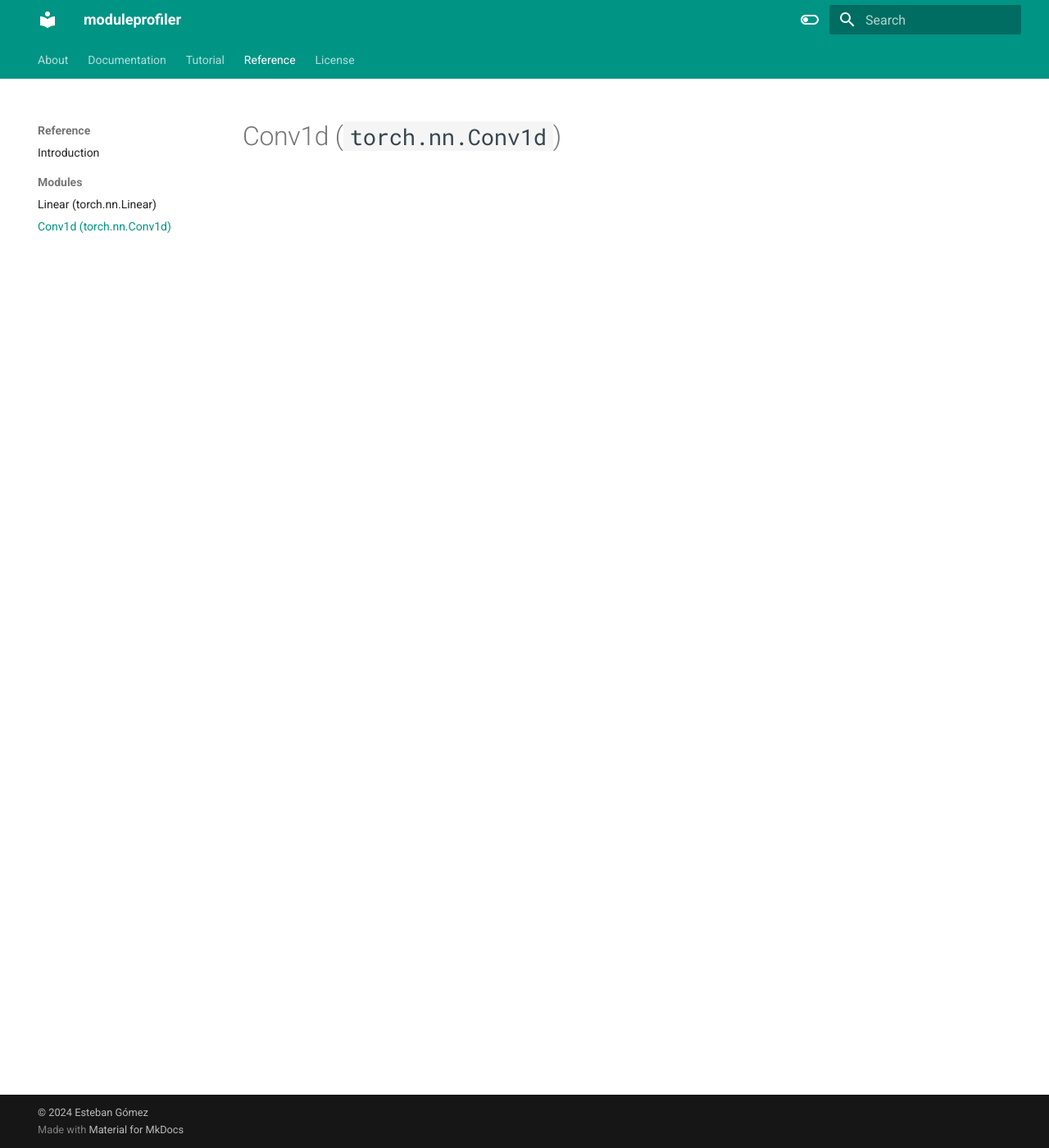
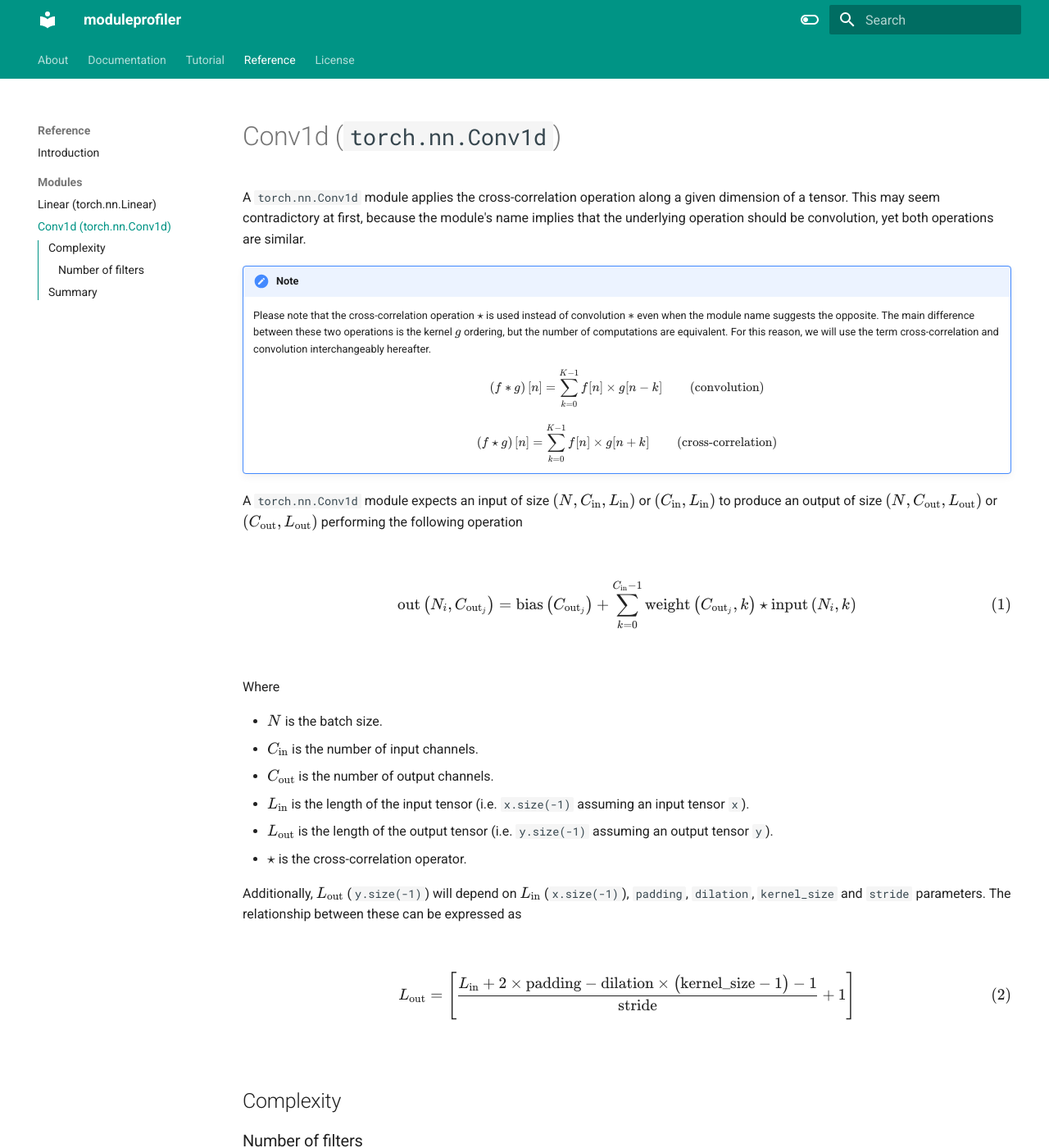
Before and after one commit to eagomez2/moduleprofiler, an MkDocs documentation site: the page built from docs/modules/conv1d.md, in a window 1280 px wide and 1400 px high. Shown: the whole window at 82% size. Built offline with MkDocs 1.6.1 and Material for MkDocs 9.7.7, drawn with Linux system fonts in a browser that asks for light colours; some of the changed text lies outside the part shown.

Commit message:
Add partial nn.Conv1d docs

```diff
--- a/docs/modules/conv1d.md
+++ b/docs/modules/conv1d.md
@@ -1 +1,60 @@
 # Conv1d (`torch.nn.Conv1d`)
+A `torch.nn.Conv1d` module applies the cross-correlation operation along a given dimension of a tensor. This may seem contradictory at first, because the module's name implies that the underlying operation should be convolution, yet both operations are similar.
+
+!!! note
+    Please note that the cross-correlation operation $\star$ is used instead of convolution $\ast$ even when the module name suggests the opposite. The main difference between these two operations is the kernel $g$ ordering, but the number of computations are equivalent. For this reason, we will use the term cross-correlation and convolution interchangeably hereafter.
+    $$
+        \left(f\ast g\right)[n]=\sum\limits_{k=0}^{K-1}f[n]\times g[n-k]\qquad \left(\text{convolution}\right)\\\~\\\
+        \left(f\star g\right)[n]=\sum\limits_{k=0}^{K-1}f[n]\times g[n+k]\qquad \left(\text{cross-correlation}\right)
+    $$
+
+A `torch.nn.Conv1d` module expects an input of size $\left(N,C_{\text{in}}, L_{\text{in}}\right)$ or $\left(C_{\text{in}}, L_{\text{in}}\right)$ to produce an output of size $\left(N,C_{\text{out}}, L_{\text{out}}\right)$ or $\left(C_{\text{out}}, L_{\text{out}}\right)$ performing the following operation
+
+$$
+\begin{equation}
+\text{out}\left(N_i, C_{\text{out}_j}\right) = \text{bias}\left(C_{\text{out}_j}\right) + \sum\limits_{k=0}^{C_{\text{in}}-1}\text{weight}\left(C_{\text{out}_j}, k\right) \star \text{input}\left(N_i, k\right)
+\end{equation}
+$$
+
+Where
+
+* $N$ is the batch size.
+* $C_{\text{in}}$ is the number of input channels.
+* $C_{\text{out}}$ is the number of output channels.
+* $L_{\text{in}}$ is the length of the input tensor (i.e. `x.size(-1)` assuming an input tensor `x`).
+* $L_{\text{out}}$ is the length of the output tensor (i.e. `y.size(-1)` assuming an output tensor `y`).
+* $\star$ is the cross-correlation operator.
+
+Additionally, $L_{\text{out}}$ (`y.size(-1)`) will depend on $L_{\text{in}}$ (`x.size(-1)`), `padding`, `dilation`, `kernel_size` and `stride` parameters. The relationship between these can be expressed as
+
+$$
+\begin{equation}
+L_\text{out}=\left[\frac{L_{\text{in}}+2\times\text{padding} - \text{dilation}\times\left(\text{kernel\_size} - 1\right) - 1}{\text{stride}}+1\right]
+\end{equation}
+$$
+
+## Complexity
+
+### Number of filters
+In order to calculate the number of operations performed this module, it is necessary to understand the impact of the `groups` parameter on the overall complexity, and the number of filters $\psi$ a network instance will have based on this. According to <a href="https://pytorch.org/docs/stable/generated/torch.nn.Conv1d.html" target="_blank">the official `torch.nn.Conv1d` documentation</a>
+
+> `groups` controls the connections between inputs and outputs. `in_channels` and `out_channels` must both be divisible by `groups`.
+
+> For example:
+> At `groups=1,` all inputs are convolved to all outputs.
+> At `groups=2`, the operation becomes equivalent to having two conv layers side by side, each seeing half the input channels and producing half the output channels, and both subsequently concatenated.
+>
+>
+> At `groups=in_channels`, each input channel is convolved with its own set of filters
+> (of size $\frac{\text{out\_channels}}{\text{in\_channels}}$ )
+>
+
+Based on this information, the number of filters $\psi$ can be computed as
+
+$$
+\begin{equation}
+\psi = \left(\frac{C_{\text{in}}}{\text{groups}}\right)\times\left(\frac{C_{\text{out}}}{\text{groups}}\right)\times{\text{groups}}=\frac{C_{\text{in}}\times C_{\text{out}}}{\text{groups}}
+\end{equation}
+$$
+
+## Summary
```
